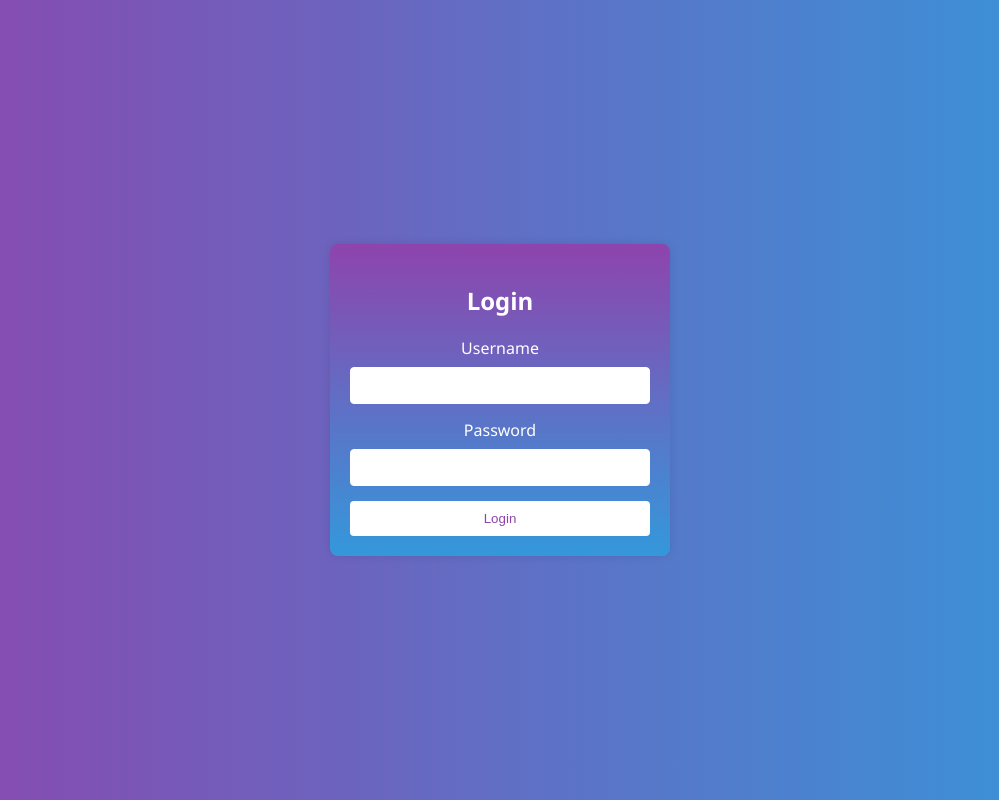
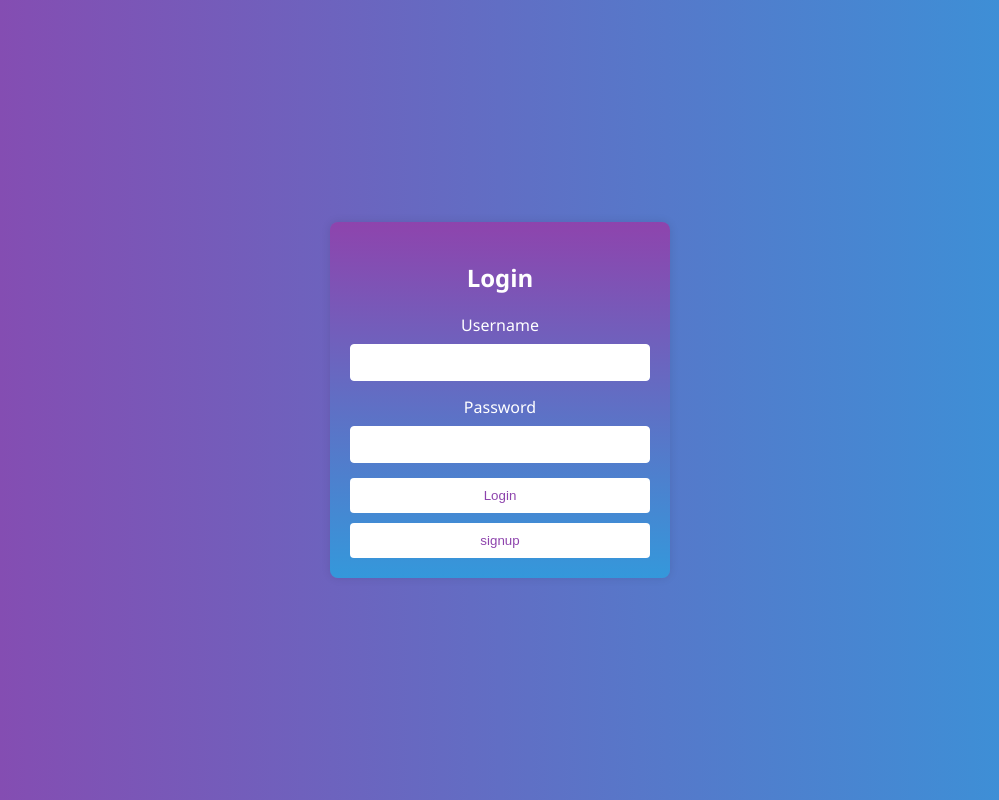
Before and after one commit to Cho-Inseong/Inseong-Billboard, a PHP site: page /login in a window 1280 px wide. Shown: the whole page, without its empty margins (140-1139 px from the left). Run offline with PHP 8.4, Linux system fonts and the light colour scheme.

Commit message:
로그인 페이지에 회원가입으로 가는 버튼 만들기

```diff
--- a/css/login.css
+++ b/css/login.css
@@ -54,6 +54,15 @@ body {
     width: 100%;
 }
 
+#signupbutton {
+    padding-top: 10px;
+    width: 100%;
+}
+
+#signupbutton a {
+    text-decoration-line: none;
+}
+
 .login-container button:hover {
     background: #eee;
 }
--- a/pages/login.php
+++ b/pages/login.php
@@ -16,7 +16,10 @@
             <label for="password">Password</label>
             <input type="password" id="password" name="password" required>
 
-            <button type="submit">Login</button>
+            <button id="loginbutton" type="submit">Login</button>
+            <div id="signupbutton">
+                <a href="signup"><button id="signupdeco" type="button">signup</button></a>
+            </div>
         </form>
     </div>
 
```
